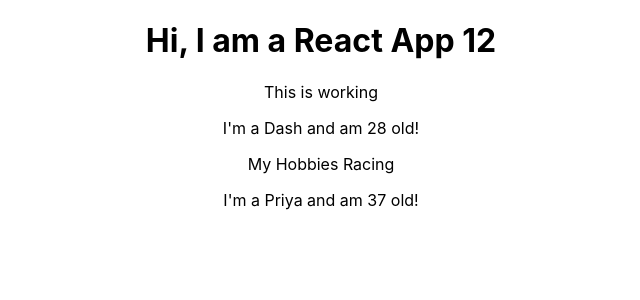
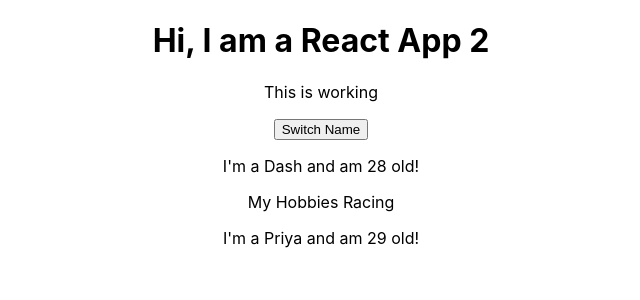
Before and after one commit to darshangit/react-revisit, a React (Create React App) app: page / in a window 1280 px wide. Shown: the top 300 px of the page, without its empty margins (319-959 px from the left). Built offline with nearby package versions, Linux system fonts and the light colour scheme.

Commit message:
child parent

```diff
--- a/src/App.js
+++ b/src/App.js
@@ -1,15 +1,45 @@
+import { Component } from "react";
 import "./App.css";
-import Person from './Person/Person'
+import Person from "./Person/Person";
 
-function App() {
+class App extends Component {
+  state = {
+    persons: [
+      { name: "Dash", age: 28 },
+      { name: "Priya", age: 29 },
+      { name: "Pandu", age: 2 },
+    ],
+    otherState: 'some other value'
+  };
+
+  switchNameHandler = () => {
+    this.setState({persons: [
+      { name: "Dash", age: 28 },
+      { name: "Priya", age: 39 },
+      { name: "Pandu", age: 2 },
+    ]});
+  }
+
+  render() {
     return (
       <div className="App">
         <h1>Hi, I am a React App {Math.floor(Math.random() * 16)}</h1>
         <p>This is working</p>
-      <Person name="Dash" age="28">My Hobbies Racing</Person>
-      <Person name="Priya" age="37"/>
+        <button onClick={this.switchNameHandler}>Switch Name</button>
+        <Person
+          name={this.state.persons[0].name}
+          age={this.state.persons[0].age}
+          click={this.switchNameHandler}
+        >
+          My Hobbies Racing
+        </Person>
+        <Person
+          name={this.state.persons[1].name}
+          age={this.state.persons[1].age}
+        />
       </div>
     );
+  }
 
   // return React.createElement(
   //   "div",
--- a/src/Person/Person.js
+++ b/src/Person/Person.js
@@ -1,7 +1,7 @@
 const person = (props) => {
   return (
     <div>
-      <p>
+      <p onClick={props.click}>
         I'm a {props.name} and am {props.age} old!
       </p>
       <p>{props.children}</p>
```
Lines whose indentation alone changed are shown as unchanged.
